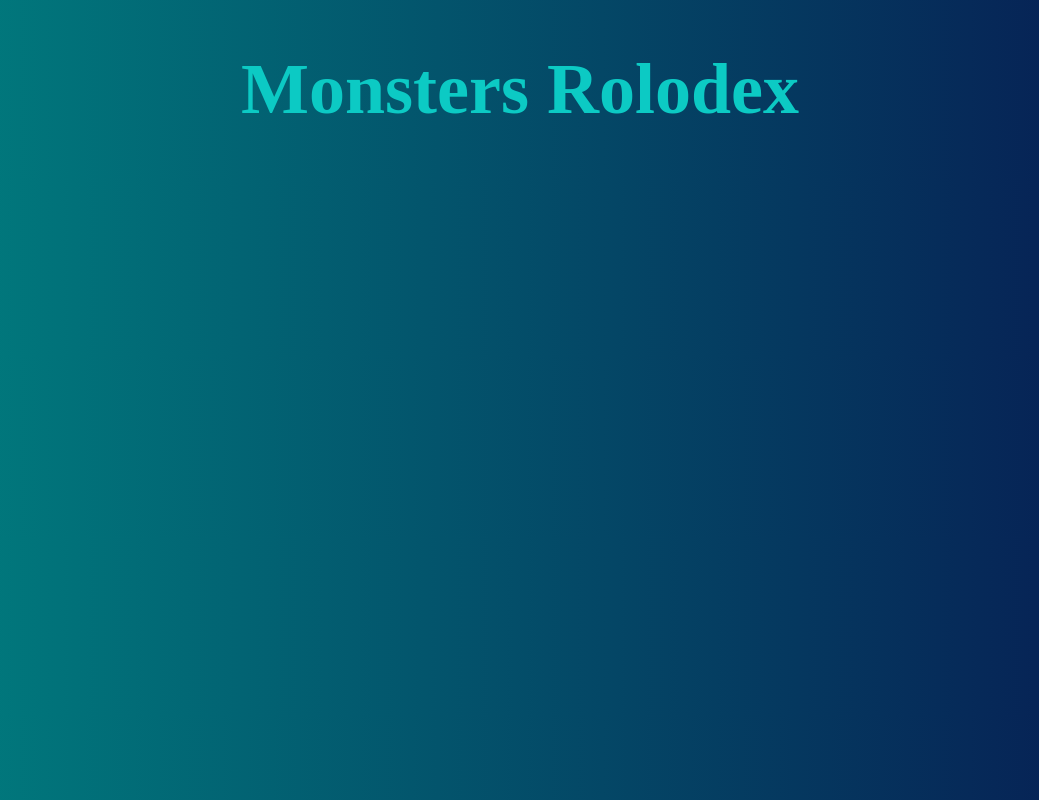
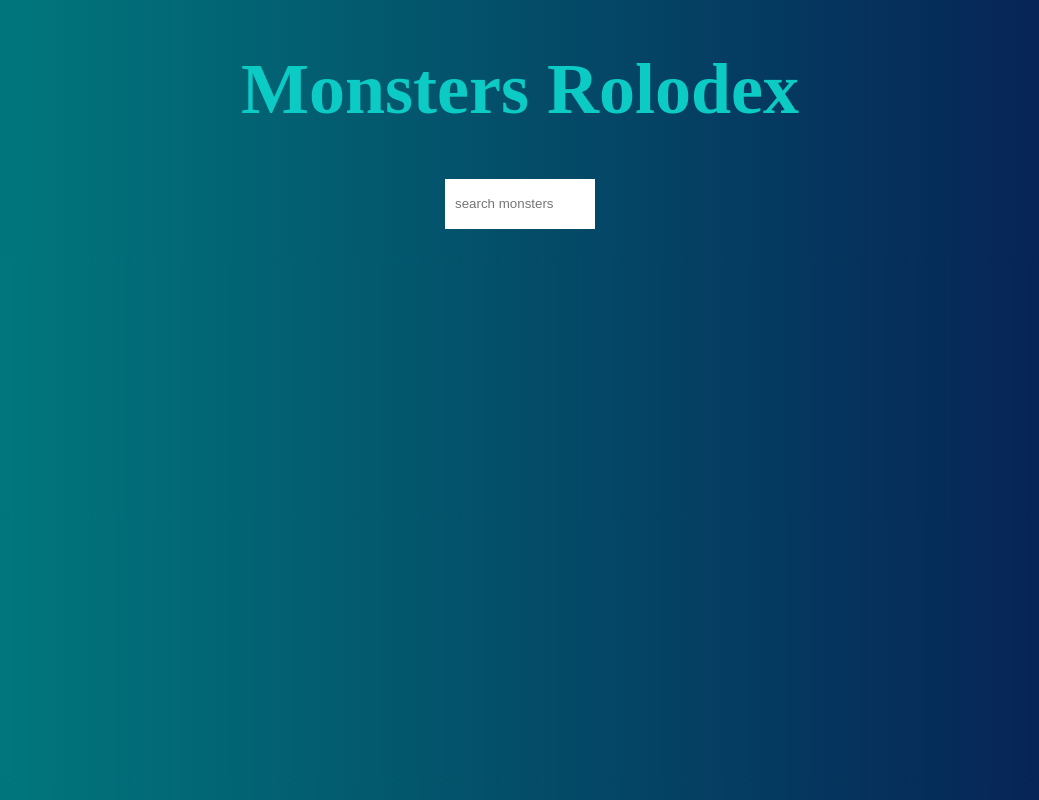
Before and after one commit to 0xThomas3000/search-monsters, a React (Create React App) app: page / in a window 1280 px wide. Shown: the whole page, without its empty margins (120-1159 px from the left). Built offline with nearby package versions, Linux system fonts and the light colour scheme; the HTML template or start-up script is replaced by a standard one.

Commit message:
The first switch to Hook

```diff
--- a/src/App.js
+++ b/src/App.js
@@ -1,5 +1,4 @@
-import React, { Component } from 'react';
-import { CardList } from './components/card-list/card-list.component';
+import React, { useState } from 'react';
 import { SearchBox } from './components/search-box/search-box.component';
 import './App.css';
 
@@ -10,15 +9,23 @@ import './App.css';
  *    + No more need for "constructor(), lifecycle methods, render() method"
  */
 const App = () => {
+  const [searchField, setSearchField] = useState(''); // [value, setValue]
+  console.log(searchField);
+
+  const onSearchChange = (event) => {
+    const searchFieldString = event.target.value.toLocaleLowerCase();
+    setSearchField(searchFieldString);
+  }
 
   return (
     <div className="App">
       <h1>Monsters Rolodex</h1>
-      {/* <SearchBox
+      <SearchBox
+        className='monsters-search-box'
         placeholder='search monsters'
-        handleChange={this.handleChange}
+        onChangeHandler={onSearchChange}
       />
-      <CardList monsters={filteredMonsters} /> */}
+      {/* <CardList monsters={filteredMonsters} /> */}
     </div>
   );
 }
--- a/src/components/search-box/search-box.component.jsx
+++ b/src/components/search-box/search-box.component.jsx
@@ -2,10 +2,10 @@ import React from 'react';
 
 import './search-box.styles.css';
 
-export const SearchBox = ({ placeholder, handleChange }) => (
+export const SearchBox = ({ placeholder, onChangeHandler }) => (
   <input
     className='search'
     type='search'
     placeholder={placeholder}
-    onChange={handleChange} />
+    onChange={onChangeHandler} />
 )
```
